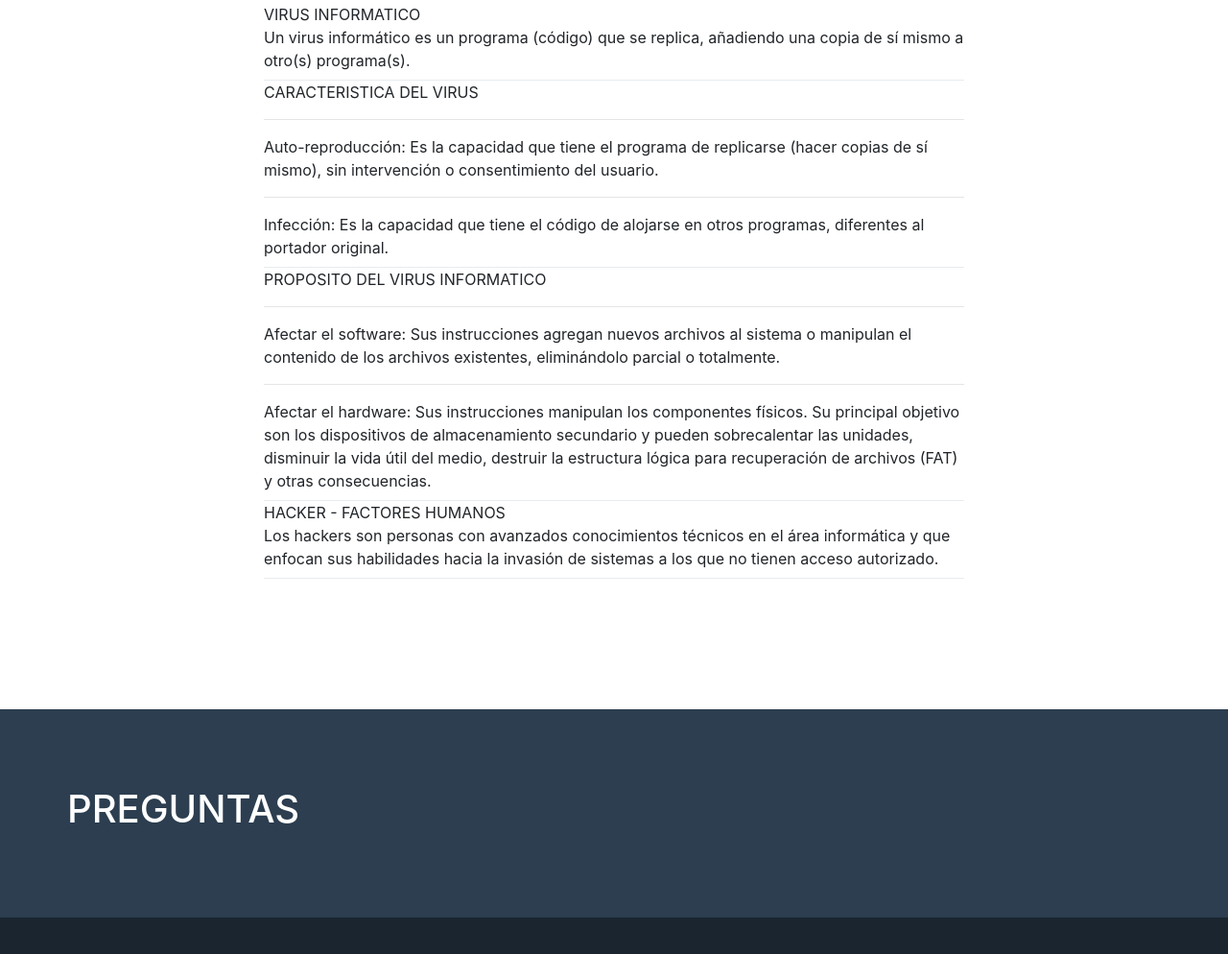
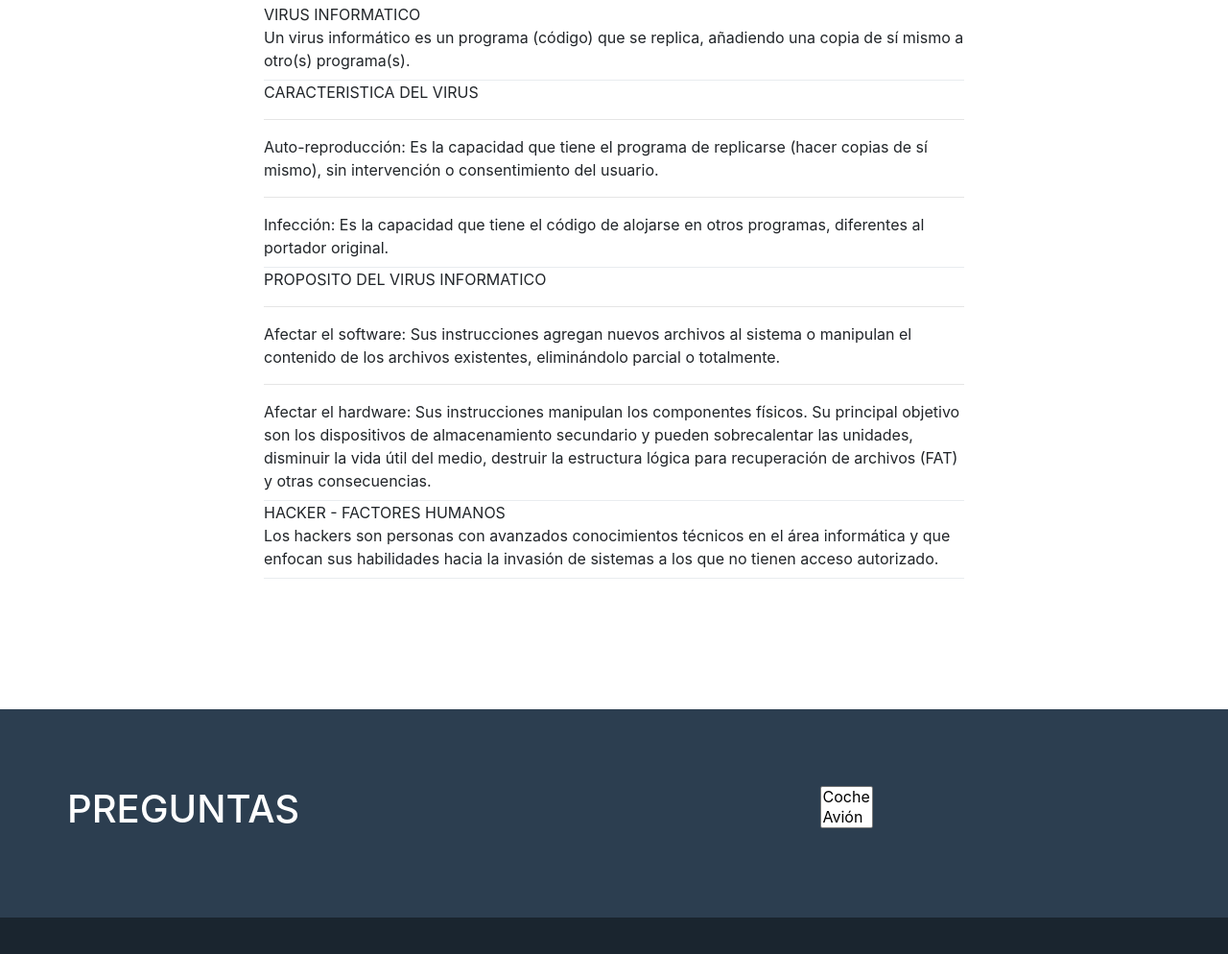
Before and after one commit to andresfdoncel/seguridadinf, a website with bundled scripts: page index.html in a window 1280 px wide. Shown: the part 2556-3550 px from the top of the page at 96% size. Built offline with nearby package versions, Linux system fonts and the light colour scheme.

Commit message:
Update index.html

```diff
--- a/index.html
+++ b/index.html
@@ -223,6 +223,15 @@ DISPONIBILIDAD: Se refiere a la continuidad de acceso a los elementos de informa
           </div>
           <div class="col-md-4 mb-5 mb-lg-0">
            <!-- TEXTO-->
+            <select name="transporte" size="2">
+
+              <option>Coche</option>
+
+              <option>Avión</option>
+
+              <option>Tren</option>
+
+</select>
           </div>
           <div class="col-md-4">
 
```
